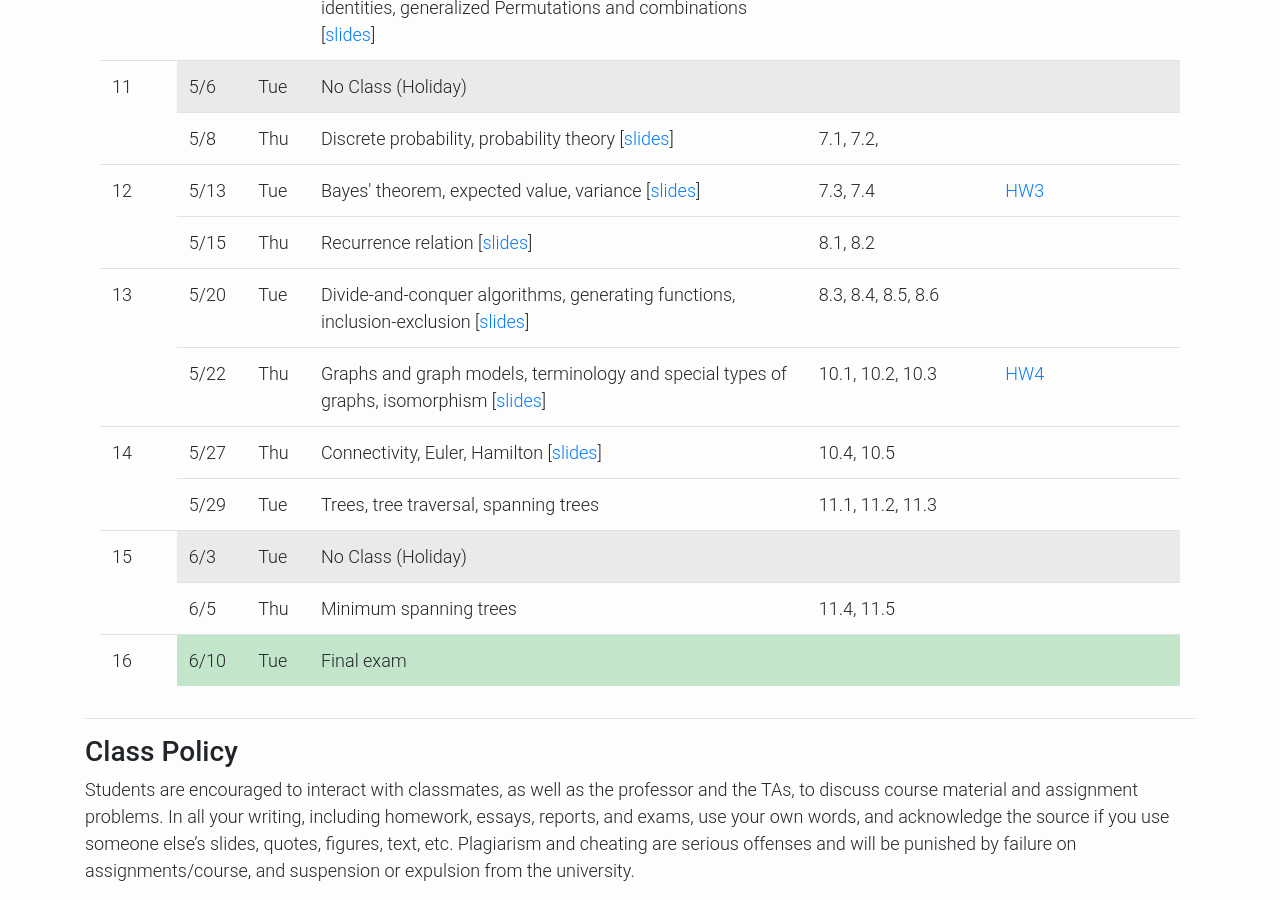
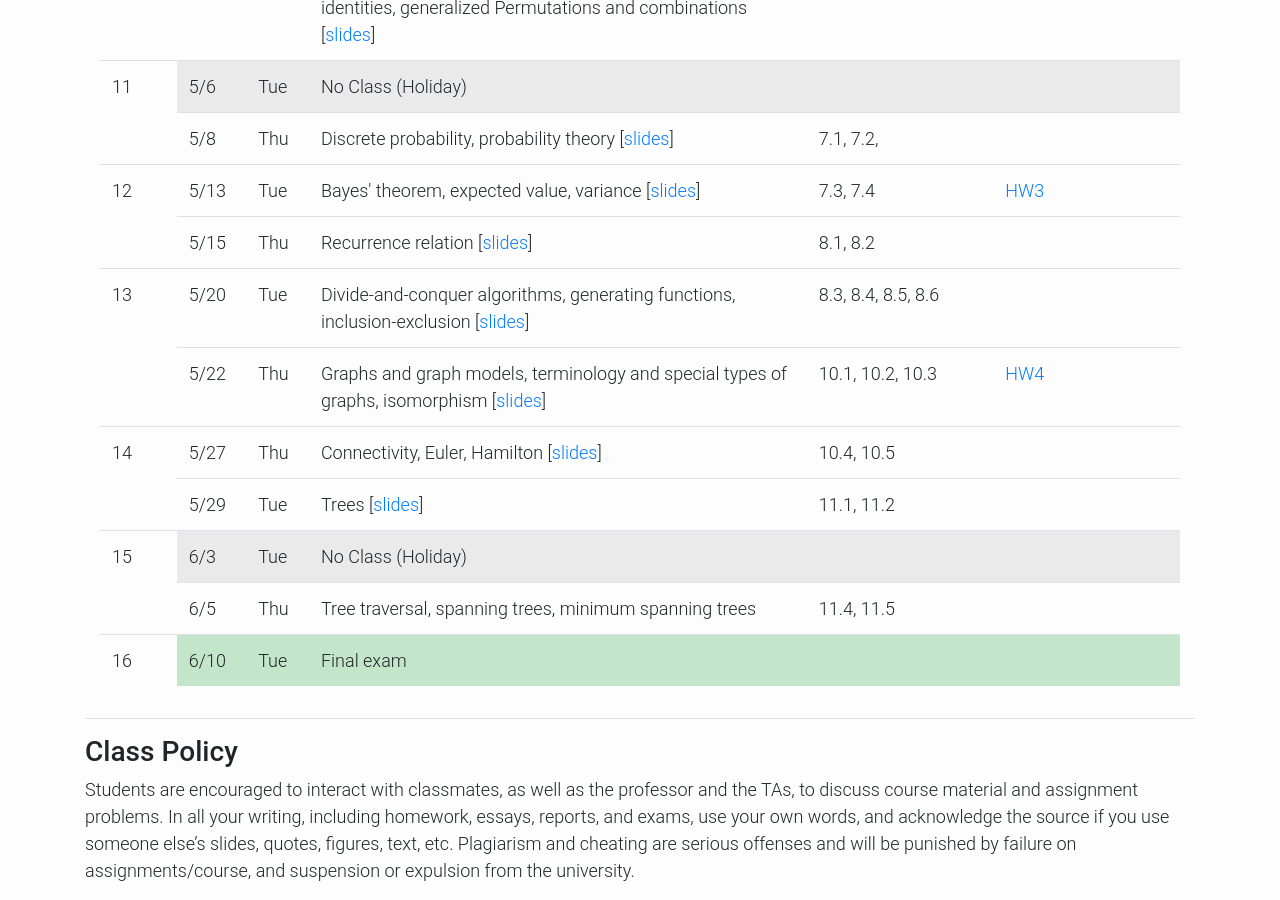
Before and after one commit to kaist-ee213/kaist-ee213.github.io, a Jekyll site: the page built from index.html, in a window 1280 px wide and 900 px high, scrolled down 2427 px. Built offline with Jekyll 4.4.1, drawn with Linux system fonts in a browser that asks for light colours; the list of posts is cut into pages by our own code.

Commit message:
update slide 23

```diff
--- a/index.html
+++ b/index.html
@@ -339,8 +339,8 @@
         <tr>
             <td>5/29</td>
             <td>Tue</td>
-            <td>Trees, tree traversal, spanning trees</td>
-            <td>11.1, 11.2, 11.3</td>
+            <td>Trees [<a href="https://drive.google.com/file/d/1MRit8ryhJYQ7BmO10G14V-nDTkQiqjvf/view?usp=sharing">slides</a>]</td>
+            <td>11.1, 11.2</td>
             <td></td>
         </tr>
         <tr>
```
Also changed, not shown: other parts of index.html (+1 -1 lines).
